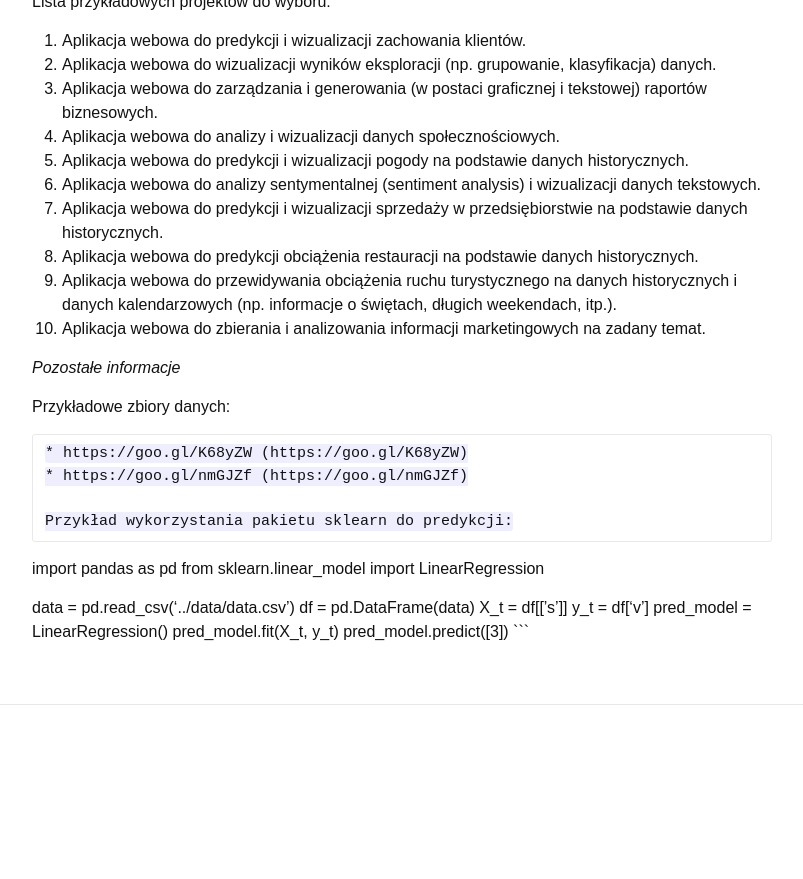
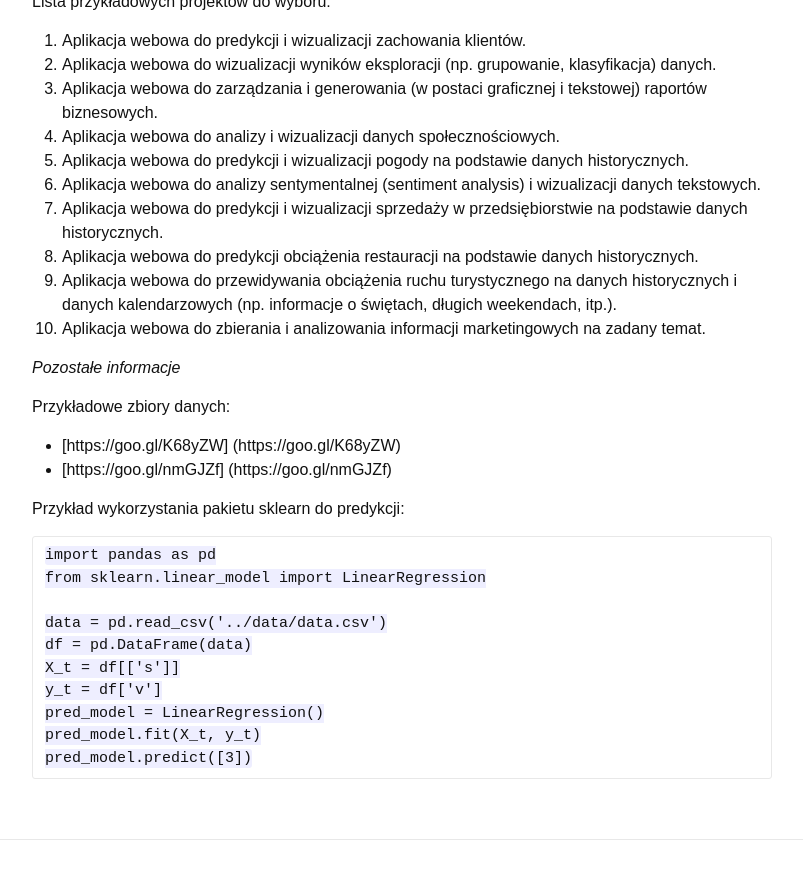
Before and after one commit to piotrlasek/piotrlasek.github.io, a Jekyll site: the page built from for-students/ai2.md, in a window 1280 px wide and 900 px high, scrolled down 2801 px. Shown: the top 879 px of the window, without its empty margins (238-1041 px from the left). Built offline with Jekyll 4.4.1, drawn with Linux system fonts in a browser that asks for light colours; before the commit the page ends 3566 px from its top, so only the background shows below that.

Commit message:
some changes

````diff
--- a/for-students/ai2.md
+++ b/for-students/ai2.md
@@ -112,9 +112,8 @@ Lista przykładowych projektów do wyboru:
 *Pozostałe informacje*
 
 Przykładowe zbiory danych:
-```
-* https://goo.gl/K68yZW (https://goo.gl/K68yZW)
-* https://goo.gl/nmGJZf (https://goo.gl/nmGJZf)
+* [https://goo.gl/K68yZW] (https://goo.gl/K68yZW)
+* [https://goo.gl/nmGJZf] (https://goo.gl/nmGJZf)
 
 Przykład wykorzystania pakietu sklearn do predykcji:
 ```
````
Also changed, not shown: 1 other file.
